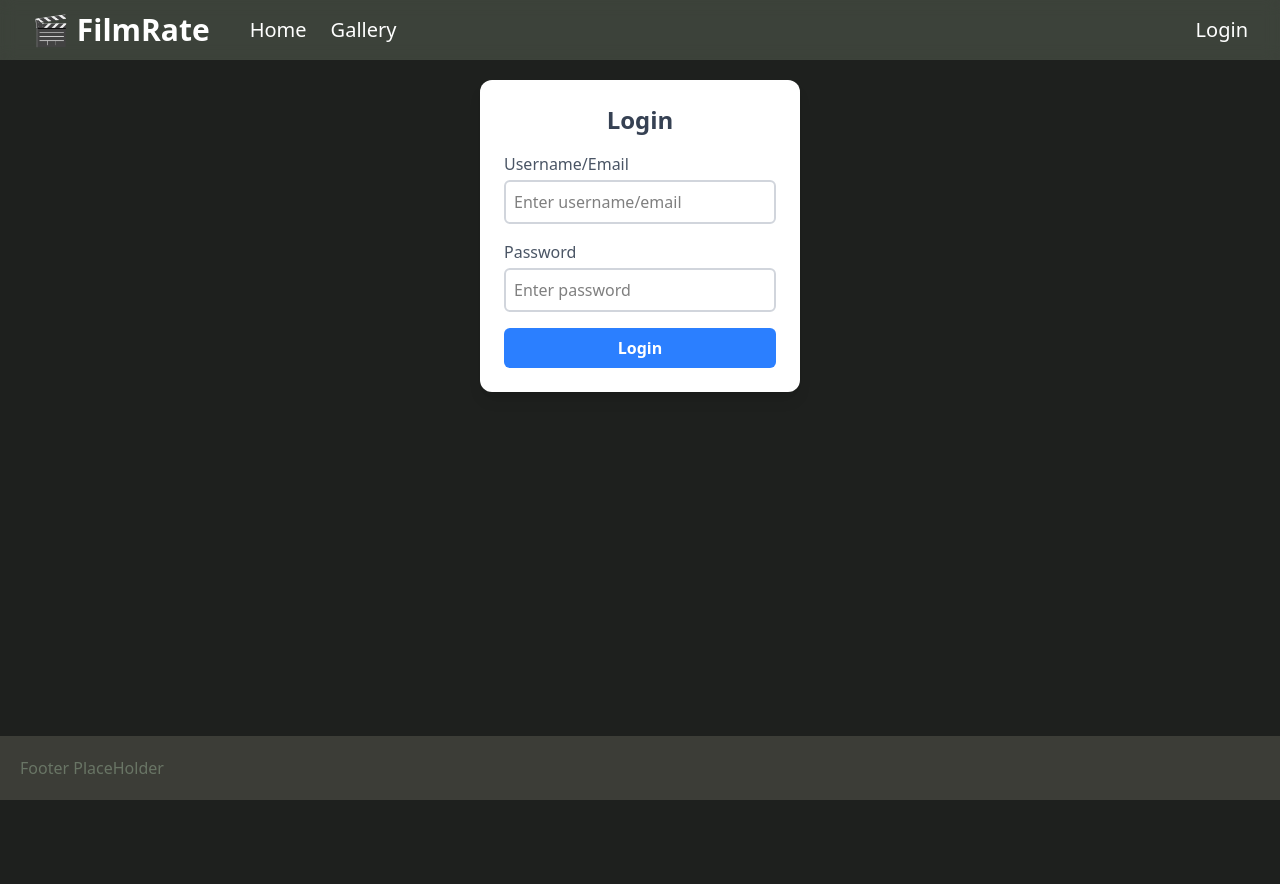
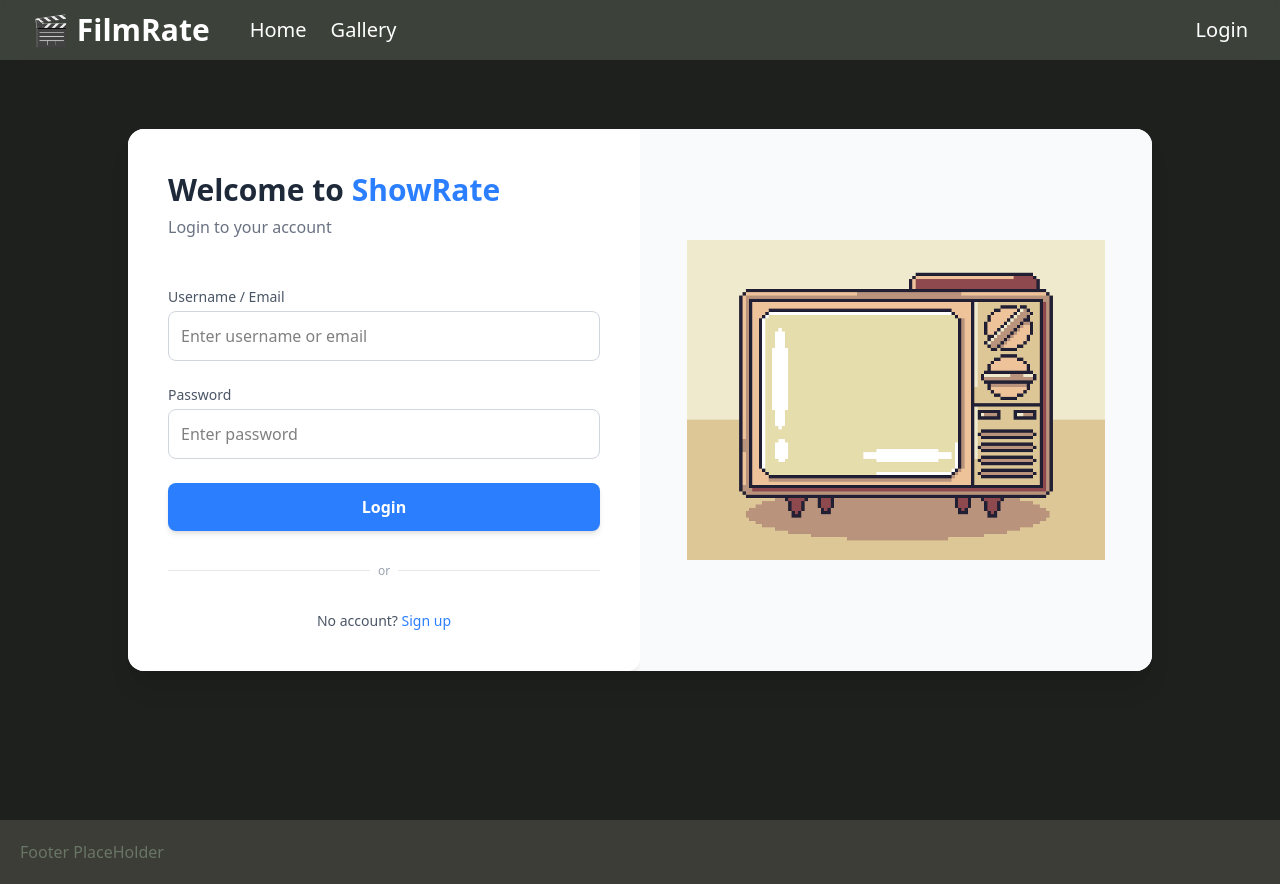
Before and after one commit to jformani04-arch/ShowRate, a React (Vite) app in the folder frontend/: page /login in a window 1280 px wide. Before the commit the page ends 800 px from the top, so only its background shows below. Built offline with nearby package versions, Linux system fonts and the light colour scheme; no server answers.

Commit message:
Authentication frontend layouts

```diff
--- a/frontend/src/pages/Login.jsx
+++ b/frontend/src/pages/Login.jsx
@@ -1,6 +1,7 @@
 import { useState } from "react";
-import { useNavigate } from "react-router-dom";
-import { useAuth } from "../context/AuthContext.jsx";  // make sure path matches your folder
+import { useNavigate, Link } from "react-router-dom";
+import { useAuth } from "../context/AuthContext.jsx";
+import tv from "../assets/tv.png";
 
 const API_URL = import.meta.env.VITE_API_URL;
 
@@ -8,7 +9,7 @@ export default function Authentication() {
   const [user, setUser] = useState("");
   const [pass, setPass] = useState("");
   const navigate = useNavigate();
-  const { login } = useAuth(); // 👈 get login function from AuthContext
+  const { login } = useAuth();
 
   function handleUser(e) {
     setUser(e.target.value);
@@ -22,7 +23,7 @@ export default function Authentication() {
     e.preventDefault();
 
     const payload = {
-      identifier: user, // username OR email
+      identifier: user,
       password: pass,
     };
 
@@ -37,11 +38,10 @@ export default function Authentication() {
       console.log("Server response:", data);
 
       if (data.token) {
-        // 👇 call AuthContext login (saves token + updates state)
         login(data.token, data.username);
 
         alert("Login successful!");
-        navigate("/"); // redirect to homepage or profile
+        navigate("/");
       } else {
         alert(data.message || "Login failed. Please try again.");
       }
@@ -52,38 +52,75 @@ export default function Authentication() {
   }
 
   return (
+    <div className="min-h-screen flex items-center justify-center px-4">
+      <div className="bg-white w-full max-w-5xl flex flex-col md:flex-row rounded-2xl shadow-xl overflow-hidden">
         <form
           onSubmit={handleSubmit}
-      className="mt-20 w-80 bg-white p-6 rounded-xl shadow-lg mx-auto flex flex-col gap-4"
+          className="w-full my-12 md:my-0 md:w-1/2 p-10 flex flex-col gap-6 bg-white rounded-xl shadow-lg"
         >
-      <h2 className="text-2xl font-bold text-center text-gray-700">Login</h2>
+          <div className="mb-6">
+            <h2 className="text-3xl font-extrabold text-gray-800 leading-snug">
+              Welcome to <span className="text-blue-500">ShowRate</span>
+            </h2>
+            <p className="text-gray-500 mt-1">Login to your account</p>
+          </div>
 
-      <div className="flex flex-col">
-        <label className="mb-1 text-gray-600 font-medium">Username/Email</label>
+          <div className="flex flex-col gap-1">
+            <label className="text-sm text-gray-600 font-medium">
+              Username / Email
+            </label>
             <input
               onChange={handleUser}
               type="text"
-          className="border-2 border-gray-300 rounded-md p-2 focus:outline-none focus:border-blue-500"
-          placeholder="Enter username/email"
+              className="border border-gray-300 rounded-lg p-3 focus:outline-none focus:border-blue-500 focus:ring-2 focus:ring-blue-200 transition"
+              placeholder="Enter username or email"
             />
           </div>
 
-      <div className="flex flex-col">
-        <label className="mb-1 text-gray-600 font-medium">Password</label>
+          <div className="flex flex-col gap-1">
+            <label className="text-sm text-gray-600 font-medium">
+              Password
+            </label>
             <input
               onChange={handlePassword}
               type="password"
-          className="border-2 border-gray-300 rounded-md p-2 focus:outline-none focus:border-blue-500"
+              className="border border-gray-300 rounded-lg p-3 focus:outline-none focus:border-blue-500 focus:ring-2 focus:ring-blue-200 transition"
               placeholder="Enter password"
             />
           </div>
 
           <button
             type="submit"
-        className="bg-blue-500 text-white font-semibold py-2 rounded-md hover:bg-blue-600 transition-colors"
+            className="bg-blue-500 text-white font-semibold py-3 rounded-lg hover:bg-blue-600 transition-colors shadow-md"
           >
             Login
           </button>
+
+          <div className="flex items-center gap-2 my-2">
+            <div className="h-px flex-1 bg-gray-200"></div>
+            <span className="text-xs text-gray-400">or</span>
+            <div className="h-px flex-1 bg-gray-200"></div>
+          </div>
+
+          <p className="text-center text-sm text-gray-600">
+            No account?{" "}
+            <Link
+              to="/signup"
+              className="text-blue-500 font-medium hover:underline"
+            >
+              Sign up
+            </Link>
+          </p>
         </form>
+
+        <div className="w-full md:w-1/2 flex items-center justify-center bg-gray-50 p-6">
+          <img
+            src={tv}
+            alt="Login Illustration"
+            className="max-h-80 w-auto object-contain"
+          />
+        </div>
+      </div>
+    </div>
   );
 }
--- a/frontend/src/pages/SignUp.jsx
+++ b/frontend/src/pages/SignUp.jsx
@@ -1,10 +1,10 @@
 import { useState } from "react";
 import { Link, useNavigate } from "react-router-dom";
+
+import tv from "../assets/tv.png";
 const API_URL = import.meta.env.VITE_API_URL;
 
-
 export default function Authentication() {
-
   const [user, setUser] = useState("");
   const [email, setEmail] = useState("");
   const [pass, setPass] = useState("");
@@ -49,18 +49,23 @@ export default function Authentication() {
   };
 
   return (
+    <div className="flex items-center justify-center min-h-screen px-4">
+      <div className="flex flex-col md:flex-row bg-white rounded-2xl shadow-xl overflow-hidden max-w-4xl w-full">
         <form
           onSubmit={handleSubmit}
-      className="mt-20 w-100 bg-white p-6 rounded-xl shadow-lg mx-auto flex flex-col gap-4"
+          className="w-full md:w-1/2 p-8 flex flex-col gap-4 border-r border-gray-200"
         >
-      <h2 className="text-2xl font-bold text-center text-gray-700">Sign Up</h2>
+          <h2 className="text-3xl font-bold text-gray-800 text-left mb-4">
+            <p>Create Your Account</p>
+            <p>Sign Up Below</p>
+          </h2>
 
           <div className="flex flex-col">
             <label className="mb-1 text-gray-600 font-medium">Username</label>
             <input
               type="text"
               placeholder="Enter username"
-          className="border-2 border-gray-300 rounded-md p-2 focus:outline-none focus:border-blue-500"
+              className="border border-gray-300 rounded-lg p-3 focus:outline-none focus:border-blue-500"
               value={user}
               onChange={handleUsername}
               required
@@ -72,7 +77,7 @@ export default function Authentication() {
             <input
               type="email"
               placeholder="Enter email"
-          className="border-2 border-gray-300 rounded-md p-2 focus:outline-none focus:border-blue-500"
+              className="border border-gray-300 rounded-lg p-3 focus:outline-none focus:border-blue-500"
               value={email}
               onChange={handleEmail}
               required
@@ -84,7 +89,7 @@ export default function Authentication() {
             <input
               type="password"
               placeholder="Enter password"
-          className="border-2 border-gray-300 rounded-md p-2 focus:outline-none focus:border-blue-500"
+              className="border border-gray-300 rounded-lg p-3 focus:outline-none focus:border-blue-500"
               value={pass}
               onChange={handlePassword}
               required
@@ -92,11 +97,13 @@ export default function Authentication() {
           </div>
 
           <div className="flex flex-col">
-        <label className="mb-1 text-gray-600 font-medium">Verify Password</label>
+            <label className="mb-1 text-gray-600 font-medium">
+              Verify Password
+            </label>
             <input
               type="password"
               placeholder="Re-enter password"
-          className="border-2 border-gray-300 rounded-md p-2 focus:outline-none focus:border-blue-500"
+              className="border border-gray-300 rounded-lg p-3 focus:outline-none focus:border-blue-500"
               value={verifyPass}
               onChange={handleVerifyPass}
               required
@@ -105,17 +112,27 @@ export default function Authentication() {
 
           <button
             type="submit"
-        className="bg-blue-500 text-white font-semibold py-2 rounded-md hover:bg-blue-600 transition-colors"
+            className="bg-blue-500 text-white font-semibold py-3 rounded-lg hover:bg-blue-600 transition-colors"
           >
             Sign Up
           </button>
 
-      <div className="text-center mt-2 text-gray-700">
+          <p className="text-center text-sm text-gray-600 mt-2">
             Already have an account?{" "}
             <Link to="/login" className="text-blue-500 hover:underline">
               Login
             </Link>
+          </p>
+        </form>
+
+        <div className="hidden md:flex w-1/2 items-center justify-center bg-gray-50">
+          <img
+            src={tv}
+            alt="Sign Up"
+            className="max-h-80 w-auto object-contain"
+          />
         </div>
-    </form>
+      </div>
+    </div>
   );
 }
```
Also changed, not shown: frontend/src/assets/tv.png (added). Lines whose indentation alone changed are shown as unchanged.
